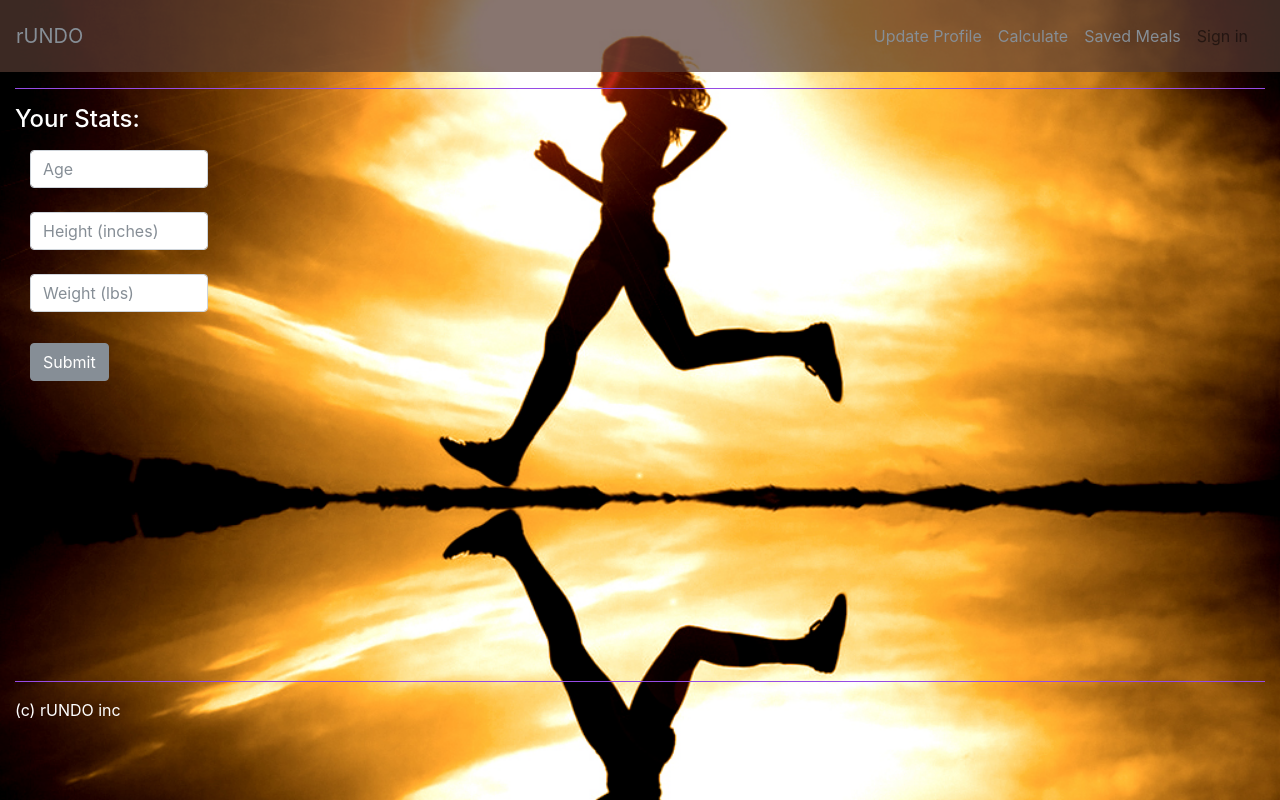
After one commit to tntterri615/RunDo, a Django app: page /update/ in a window 1280 px wide. The commit adds this page. Run offline with Django 3.2, Linux system fonts and the light colour scheme; some libraries are stand-ins or nearby versions.

Commit message:
lots of minor updates

```diff
--- a/RunDo/RunDoApp/static/RunDoApp/style.css
+++ b/RunDo/RunDoApp/static/RunDoApp/style.css
@@ -1,12 +1,6 @@
 body {
     background-image: url("images/womanrunning.jpg");
     background-size: cover;
-}
-
-.fitnessdropdwn {
-    padding-left: 15px;
-    font-size: 16px;
-    color: black;
 }
 
 #copyright {
@@ -20,7 +14,6 @@ input {
 body {
     font-family: "Roboto", "Lucida Grande", Verdana, Arial, sans-serif;
 }
-
 
 #titles {
     color: white;
@@ -47,3 +40,7 @@ body {
 #homepagestuff {
     color: white;
 }
+
+#block_content {
+    height: 70%;
+}
--- a/RunDo/RunDoApp/templates/RunDoApp/base.html
+++ b/RunDo/RunDoApp/templates/RunDoApp/base.html
@@ -23,11 +23,11 @@
 
            <ul class="navbar-nav ml-auto p-2">
                <li class="nav-item">
-                   <a class="nav-link text-secondary" href="#">Update Profile<span class="sr-only">(current)</span></a>  <!-- ***** need a 'update/save changes' part of regisration for authenticated profiles -->
+                   <a class="nav-link text-secondary" href="{% url 'RunDoApp:updateprofile' %}">Update Profile<span class="sr-only">(current)</span></a>  <!-- ***** need a 'update/save changes' part of regisration for authenticated profiles -->
                </li>
 
                <li class="nav-item">
-                   <a class="nav-link text-secondary" href="{% url 'RunDoApp:viewHistory' %}">Calculate</a>     <!-- ******need a new html page with user history *********-->
+                   <a class="nav-link text-secondary" href="{% url 'RunDoApp:calculatePage' %}">Calculate</a>     <!-- ******need a new html page with user history *********-->
                </li>
 
                <li class="nav-item">
@@ -65,14 +65,16 @@
                 <hr style="background-color:#a754ff"/>
             </div>
 
-            <div>
+            <div id="block_content">
                 {% block content %}
+                <div class="container">
+                </div>
                 {% endblock %}
             </div>
 
-            <div class="col align-content-end">
+            <div class="" id="footer">
                 <hr style="background-color:#a754ff"/>
-                <div id="copyright">(c) rUNDO inc</div>                   <!-- make this stay at bottom of page************ -->
+                <div id="copyright">(c) rUNDO inc</div>
             </div>
         </div>
     </div>
--- a/RunDo/RunDoApp/templates/RunDoApp/index.html
+++ b/RunDo/RunDoApp/templates/RunDoApp/index.html
@@ -3,11 +3,9 @@
 {% block content %}
 
 <style>
-
-
-
 </style>
 
+<div class="container">
     <a href="{%url 'RunDoApp:registration' %}">Create Account</a>
 
     {% if user.is_authenticated == False %}
@@ -25,6 +23,6 @@
             <button type="submit" class="btn btn-secondary btn-md">Submit</button>
         </form>
     {% endif %}
-
+</div>
 
 {% endblock %}
--- a/RunDo/RunDoApp/templates/RunDoApp/profile.html
+++ b/RunDo/RunDoApp/templates/RunDoApp/profile.html
@@ -1,7 +1,7 @@
 {% extends 'RunDoApp/base.html' %}
 
 {% block content %}
-<div class="container-fluid" id="profilepage" >
+<div class="container-fluid">
     <div class="row">
         <div class="col-sm-6 text-left list-group-item list-group-item-dark" id="">
         <h3>Your Stats:</h3>
@@ -9,14 +9,14 @@
             <div>Gender: {{profile.gender}}</div>
             <div>Height: {{profile.height}} inches</div>
             <div>Weight:{{profile.weight}} lbs</div>
-           <a type="submit" class="btn btn-secondary btn-md" href="{% url 'RunDoApp:registration' %}">Update Profile</a>
+           <a type="submit" class="btn btn-secondary btn-md" href="{% url 'RunDoApp:updateprofile' %}">Update Profile</a>
         </div>
 
         <div class="col-sm-6 text-right">
             <ul class="list-group" style="color:black">
                 <li class="list-group-item list-group-item-dark">Recent History</li>
                 {% for history in most_recent_history %}
-                   <li class="list-group-item list-group-item-dark">{{history.food_name}} - {{history.time_to_run}} hours</li>
+                   <li class="list-group-item list-group-item-dark">{{history.food_name}} - {{history.get_readable_time}}</li>
                 {% endfor %}
             </ul>
         </div>
--- a/RunDo/RunDoApp/templates/RunDoApp/savedmeals.html
+++ b/RunDo/RunDoApp/templates/RunDoApp/savedmeals.html
@@ -13,8 +13,4 @@
 
 
 
-
-
-
-
 {% endblock %}
--- /dev/null
+++ b/RunDo/RunDoApp/templates/RunDoApp/updateprofile.html
@@ -0,0 +1,29 @@
+{% extends 'RunDoApp/base.html' %}
+
+{% block content %}
+
+<form action="" method="post">
+        {% csrf_token %}
+    <div id="stats">
+          <h4 id="titles">Your Stats:</h4>
+          <div class="form-group col-lg-2 col-md-2 col-sm-2">
+            <label for=""></label>
+            <input type="text" class="form-control" name="age" placeholder="Age">
+          </div>
+          <div class="form-group col-2">
+            <label for=""></label>
+            <input type="text" class="form-control" name="height" placeholder="Height (inches)">
+          </div>
+          <div class="form-group col-md-2">
+            <label for=""></label>
+            <input type="text" class="form-control" name="weight" placeholder="Weight (lbs)">
+          </div>
+
+          <div id="submit">
+            <button type="submit" class="btn btn-secondary btn-md">Submit</button>
+          </div>
+     </div>
+</form>
+
+
+{% endblock %}
--- a/RunDo/RunDoApp/urls.py
+++ b/RunDo/RunDoApp/urls.py
@@ -10,7 +10,8 @@ urlpatterns = [
     url(r'^logoutUser/$', views.logoutUser, name='logoutUser'),
     url(r'^profile/$', views.profile, name='profile'),
     url(r'^registration/$', views.registration, name='registration'),
-    url(r'^viewHistory/$', views.viewHistory, name='viewHistory'),
+    url(r'^calculate/$', views.calculatePage, name='calculatePage'),
     url(r'^getCategories/$', views.getCategories, name='getCategories'),
+    url(r'^update/$', views.updateprofile, name='updateprofile'),
     url(r'^savedMeals/$', views.savedMeals, name='savedMeals')
 ]
--- a/RunDo/RunDoApp/views.py
+++ b/RunDo/RunDoApp/views.py
@@ -31,13 +31,24 @@ def profile(request):
     most_recent_history = FoodData.objects.filter(user=request.user).order_by('-timestamp')[:7]
     print(most_recent_history)
 
-    context = {'profile': profile, 'data': data, 'most_recent_history': most_recent_history,}
+    context = {'profile': profile, 'data': data, 'most_recent_history': most_recent_history}
     return render(request, 'RunDoApp/profile.html', context)
 
 
 def logoutUser(request):
     logout(request)
     return HttpResponseRedirect(reverse('RunDoApp:index'))
+
+
+def updateprofile(request):
+    if request.method == 'POST':
+        profile = get_object_or_404(UserProfile, user=request.user)
+        profile.age = request.POST['age']
+        profile.height = request.POST['height']
+        profile.weight = request.POST['weight']
+        profile.save()
+        return HttpResponseRedirect(reverse('RunDoApp:profile'))
+    return render(request, 'RunDoApp/updateprofile.html', {})
 
 
 def registration(request):
@@ -58,7 +69,7 @@ def registration(request):
     return render(request, 'RunDoApp/registration.html')
 
 
-def viewHistory(request):
+def calculatePage(request):
 
     if request.method == 'POST':
         print(request.POST)
@@ -81,7 +92,7 @@ def viewHistory(request):
         food.calculate()
         food.save()
 
-    most_recent_history = FoodData.objects.filter(user=request.user).order_by('-timestamp')[:7]
+    most_recent_history = FoodData.objects.filter(user=request.user).order_by('-timestamp')[:1]
     print(most_recent_history)
     profile = get_object_or_404(UserProfile, user=request.user)
 
@@ -89,7 +100,6 @@ def viewHistory(request):
                                                          'app_key': secret.app_key,
                                                          'most_recent_history': most_recent_history,
                                                          'categories': ExerciseCategory.objects.order_by('name')})
-
 
 
 def getCategories(request):
@@ -103,5 +113,6 @@ def getCategories(request):
         })
     return JsonResponse(output)
 
+
 def savedMeals(request):
     return render(request, 'RunDoApp/savedmeals.html')
```
Also changed, not shown: RunDo/RunDoApp/models.py (+34 -1 lines), RunDo/RunDoApp/templates/RunDoApp/calculatepage.html (+20 -3 lines), RunDo/RunDoApp/templates/RunDoApp/registration.html (+5 -8 lines), RunDo/db.sqlite3. Lines whose indentation alone changed are shown as unchanged.
